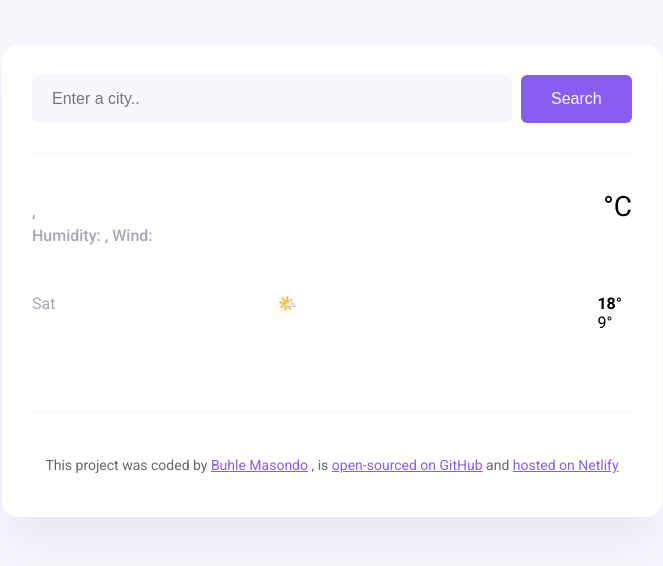
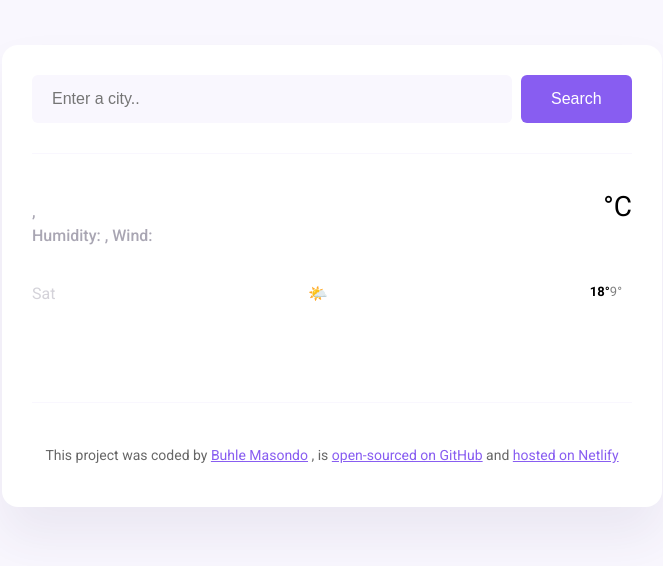
Before and after one commit to Buhle-Masondo/my-weather-project, a plain HTML site: page index.html in a window 1280 px wide. Shown: the whole page, without its empty margins (308-971 px from the left). Drawn offline with nearby package versions, Linux system fonts and the light colour scheme; no server answers.

Commit message:
updated css

```diff
--- a/src/styles.css
+++ b/src/styles.css
@@ -125,3 +125,25 @@ footer {
   font-size: 14px;
   color: rgba(0, 0, 0, 0.6);
 }
+
+.weather-forecast {
+  margin-top: 20px;
+  text-align: center;
+}
+
+.weather-forecast-date {
+  font-size: 16px;
+  opacity: 0.5;
+}
+
+.weather-forecast-temperature {
+  font-size: 13px;
+  text-align: center;
+  color: #000;
+  display: flex;
+  justify-content: center;
+}
+
+.weather-forecast-temperature-min {
+  opacity: 0.5;
+}
```
